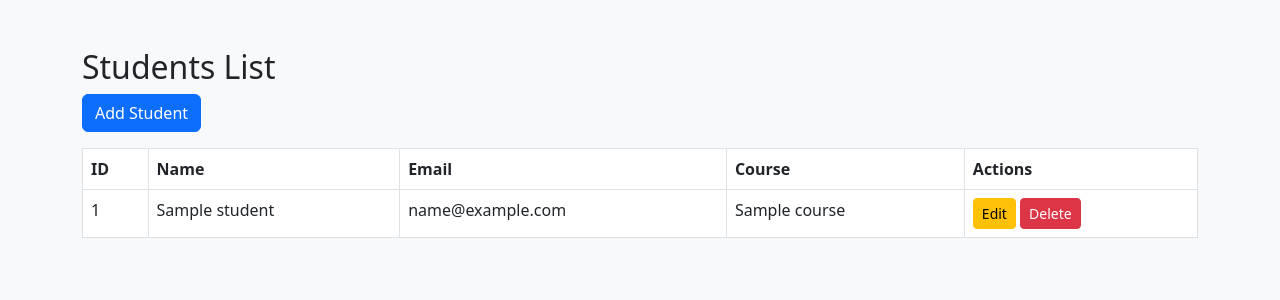
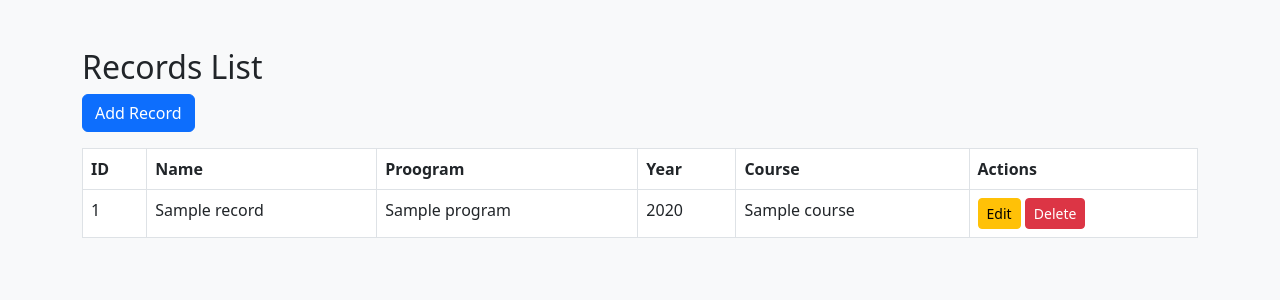
Before and after one commit to lliaaaa/ATTENDANCE-LOGBOOK, a Flask app: template templates/index.html in a window 1280 px wide. Shown: the top 300 px of the page. Run offline with Flask 3, Linux system fonts and the light colour scheme; the template is opened without the code that fills it: most values are stand-ins (such as "Sample title", 1, 10 or a date in 2020); parts of the project's set-up code (start-up, migrations or seed data) failed here and were passed over.

Commit message:
Update index.html

```diff
--- a/templates/index.html
+++ b/templates/index.html
@@ -1,21 +1,22 @@
 {% extends 'base.html' %}
 {% block content %}
-<h2>Students List</h2>
-<a href="{{ url_for('add_student') }}" class="btn btn-primary mb-3">Add Student</a>
+<h2>Records List</h2>
+<a href="{{ url_for('add_record') }}" class="btn btn-primary mb-3">Add Record</a>
 <table class="table table-bordered">
     <thead>
-        <tr><th>ID</th><th>Name</th><th>Email</th><th>Course</th><th>Actions</th></tr>
+        <tr><th>ID</th><th>Name</th><th>Proogram</th><th>Year</th><th>Course</th><th>Actions</th></tr>
     </thead>
     <tbody>
-        {% for student in students %}
+        {% for record in records %}
         <tr>
-            <td>{{ student.id }}</td>
-            <td>{{ student.name }}</td>
-            <td>{{ student.email }}</td>
-            <td>{{ student.course }}</td>
+            <td>{{ record.id }}</td>
+            <td>{{ record.name }}</td>
+            <td>{{ record.program }}</td>
+            <td>{{ record.year }}</td>
+            <td>{{ record.course }}</td>
             <td>
-                <a href="{{ url_for('edit_student', id=student.id) }}" class="btn btn-warning btn-sm">Edit</a>
-                <a href="{{ url_for('delete_student', id=student.id) }}" class="btn btn-danger btn-sm">Delete</a>
+                <a href="{{ url_for('edit_record', id=record.id) }}" class="btn btn-warning btn-sm">Edit</a>
+                <a href="{{ url_for('delete_record', id=record.id) }}" class="btn btn-danger btn-sm">Delete</a>
             </td>
         </tr>
         {% endfor %}
```
